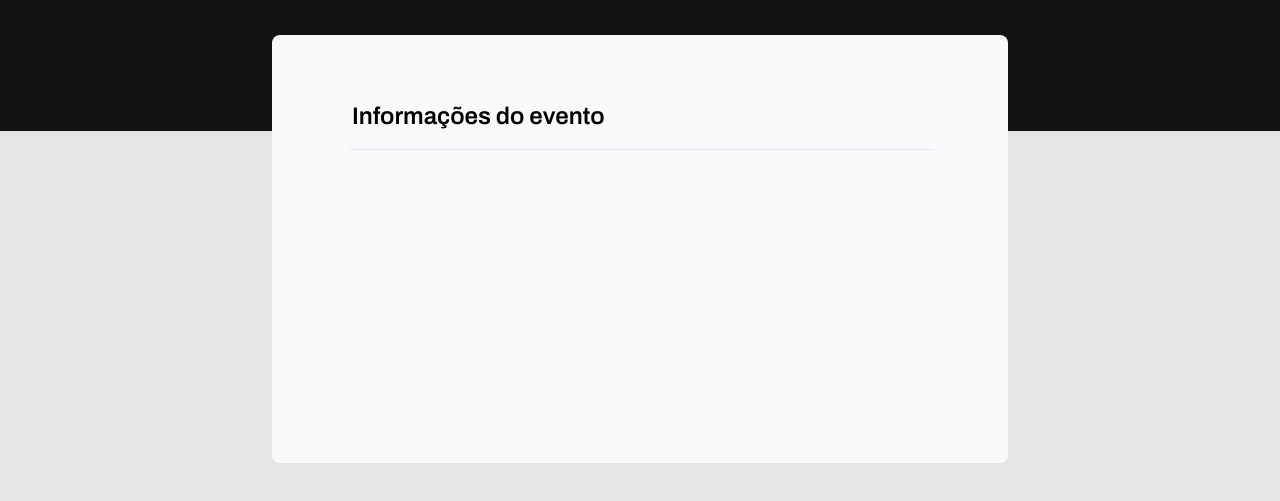
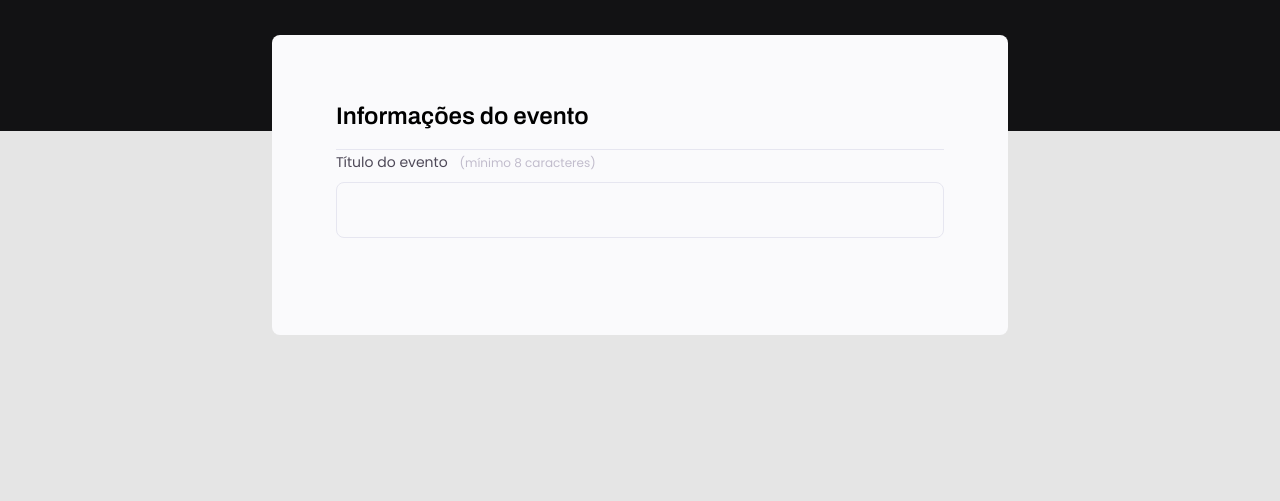
Before and after one commit to viniLataro/explorer_3, a plain HTML site: page index.html in a window 1280 px wide. Shown: the part 237-738 px from the top of the page. Drawn offline with Linux system fonts and the light colour scheme.

Commit message:
formatação do campo de texto

```diff
--- a/index.html
+++ b/index.html
@@ -25,6 +25,13 @@
       <form>
         <fieldset>
           <legend>Informações do evento</legend>
+
+          <div class="input-wrapper">
+            <label for="event-title"
+              >Título do evento<span>(mínimo 8 caracteres)</span>
+            </label>
+            <input type="text id="event-title" />
+          </div>
         </fieldset>
       </form>
     </div>
--- a/style.css
+++ b/style.css
@@ -1,6 +1,14 @@
+* {
+  box-sizing: border-box;
+  margin: 0;
+  padding: 0;
+}
+
+body, input, button, select, textarea{
+  font-family: 'Poppins', sans-serif;
+}
+
 body {
-  font-family: 'Poppins', sans-serif;
-
   background: #E5E5E5;
 }
 
@@ -33,6 +41,8 @@ header h1 {
   font-size: 36px;
   line-height: 42px;
   color: white;
+
+  margin-bottom: 24px;
 }
 
 header p {
@@ -66,3 +76,42 @@ fieldset legend {
   border-bottom: 1px solid #E6E6F0;
   padding-bottom: 16px;
 }
+
+.input-wrapper {
+  display: flex;
+  flex-direction: column;
+}
+
+.input-wrapper label {
+  font-size: 14px;
+  line-height: 24px;
+
+  color: #4E4958;
+
+  margin-bottom: 8px;
+}
+
+.input-wrapper label span {
+  margin-left: 12px;
+
+  font-size: 12px;
+  line-height: 20px;
+
+  color: #C1BCCC;
+}
+
+.input-wrapper input {
+  background: #FAFAFC;
+
+  border: 1px solid #E6E6F0;
+  border-radius: 8px;
+
+  height: 56px;
+
+  padding: 0 24px;
+
+  font-size: 16px;
+  line-height: 26px;
+
+  color: #C1BCCC;
+}
```
